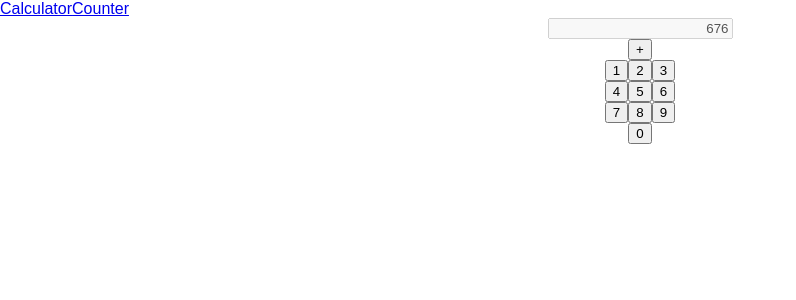
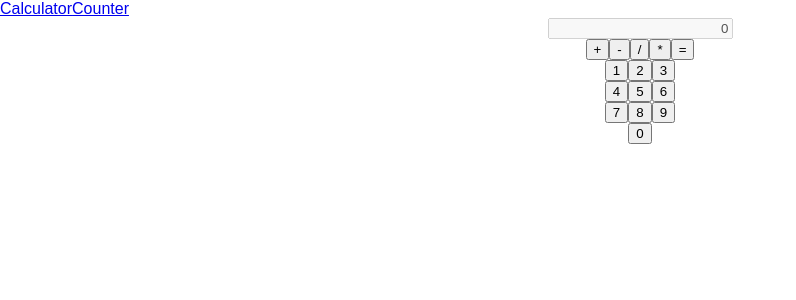
Before and after one commit to JarekZ92/Redux-homework, a React (Create React App) app: page /calculator in a window 1280 px wide. Shown: the top 300 px of the page, without its empty margins (0-796 px from the left). Built offline with nearby package versions, Linux system fonts and the light colour scheme.

Commit message:
added *,/ functions

```diff
--- a/src/state/calculator.js
+++ b/src/state/calculator.js
@@ -1,8 +1,19 @@
 const INPUT = 'calculator/INPUT'
 const ADD = 'calculator/ADD'
 const SUBSTRACT = 'calculator/SUBSTRACT'
+const RESULT = 'calculator/RESULT'
+const DEVIDE = 'calculator/DEVIDE'
+const MULTIPLY = 'calculator/MULTIPLY'
 
 export const addAction = () => ({ type: ADD })
+
+export const substractAction = () => ({ type: SUBSTRACT })
+
+export const resultAction = () => ({ type: RESULT })
+
+export const devideAction = () => ({ type: DEVIDE })
+
+export const multiplyAction = () => ({type: MULTIPLY})
 
 export const inputAction = number => ({
     type: INPUT,
@@ -16,6 +27,21 @@ const initialState = {
     lastOperation: null
 }
 
+const calculateResult = currentState => {
+    switch (currentState.lastOperation) {
+        case ADD:
+            return currentState.result + currentState.input
+        case SUBSTRACT:
+            return currentState.result - currentState.input
+        case DEVIDE:
+            return currentState.result / currentState.input
+            case MULTIPLY:
+            return currentState.result * currentState.input
+        default:
+            return currentState.result + currentState.input
+    }
+}
+
 export default (state = initialState, action) => {
     switch (action.type) {
         case INPUT:
@@ -27,7 +53,39 @@ export default (state = initialState, action) => {
         case ADD:
             return {
                 ...state,
-                result: state.result + state.input,
+                result: calculateResult(state),
+                input: 0,
+                isResultShown: true,
+                lastOperation: action.type
+            }
+        case SUBSTRACT:
+            return {
+                ...state,
+                result: calculateResult(state),
+                input: 0,
+                isResultShown: true,
+                lastOperation: action.type
+            }
+        case RESULT:
+            return {
+                ...state,
+                result: calculateResult(state),
+                input: 0,
+                isResultShown: true,
+                lastOperation: initialState.lastOperation
+            }
+        case DEVIDE:
+            return {
+                ...state,
+                result: calculateResult(state),
+                input: 0,
+                isResultShown: true,
+                lastOperation: action.type
+            }
+            case MULTIPLY:
+            return {
+                ...state,
+                result: calculateResult(state),
                 input: 0,
                 isResultShown: true,
                 lastOperation: action.type
--- a/src/store.js
+++ b/src/store.js
@@ -18,40 +18,40 @@ window.counterInc = () => store.dispatch(incAction())
 window.counterDec = () => store.dispatch(decAction())
 
 // automatic testing
-const getDiplayedVal = () => {
-    const state = store.getState().calculator
-    return state.isResultShown ? state.result : state.input
-}
+// const getDiplayedVal = () => {
+//     const state = store.getState().calculator
+//     return state.isResultShown ? state.result : state.input
+// }
 
-store.dispatch(inputAction(6))
-if (getDiplayedVal() !== 6) {
-    throw new Error('Input not works! Should be 6!')
-}
+// store.dispatch(inputAction(6))
+// if (getDiplayedVal() !== 6) {
+//     throw new Error('Input not works! Should be 6!')
+// }
 
-store.dispatch(inputAction(7))
-if (getDiplayedVal() !== 67) {
-    throw new Error('Input not works! Should be 67!')
-}
+// store.dispatch(inputAction(7))
+// if (getDiplayedVal() !== 67) {
+//     throw new Error('Input not works! Should be 67!')
+// }
 
-store.dispatch(inputAction(3))
-if (getDiplayedVal() !== 673) {
-    throw new Error('Input not works! Should be 673!')
-}
+// store.dispatch(inputAction(3))
+// if (getDiplayedVal() !== 673) {
+//     throw new Error('Input not works! Should be 673!')
+// }
 
-store.dispatch(addAction())
-if (getDiplayedVal() !== 673) {
-    throw new Error('Add not works! Should be 673!')
-}
+// store.dispatch(addAction())
+// if (getDiplayedVal() !== 673) {
+//     throw new Error('Add not works! Should be 673!')
+// }
 
-store.dispatch(inputAction(3))
-if (getDiplayedVal() !== 3) {
-    throw new Error('Input not works! Should be 3!')
-}
+// store.dispatch(inputAction(3))
+// if (getDiplayedVal() !== 3) {
+//     throw new Error('Input not works! Should be 3!')
+// }
 
-store.dispatch(addAction())
-if (getDiplayedVal() !== 676) {
-    throw new Error('Add not works! Should be 676!')
-}
+// store.dispatch(addAction())
+// if (getDiplayedVal() !== 676) {
+//     throw new Error('Add not works! Should be 676!')
+// }
 
 //functions in window are only for manual testing
 
--- a/src/views/Calculator.js
+++ b/src/views/Calculator.js
@@ -2,7 +2,7 @@
 
 import React from 'react'
 import { connect } from 'react-redux'
-import { inputAction } from '../state/calculator';
+import { addAction, inputAction, substractAction, resultAction, devideAction, multiplyAction } from '../state/calculator';
 
 const styles = {
     center: {
@@ -23,25 +23,29 @@ const Calculator = (props) => (
             />
         </div>
         <div>
-            <button>+</button>
+            <button onClick={props._addAction}>+</button>
+            <button onClick={props._substractAction}>-</button>
+            <button onClick={props._devideAction}>/</button>
+            <button onClick={props._multiplyAction}>*</button>
+            <button onClick={props._resultAction}>=</button>
         </div>
         <div>
             <button onClick={() => props._inputAction(1)}>1</button>
-            <button>2</button>
-            <button>3</button>
+            <button onClick={() => props._inputAction(2)}>2</button>
+            <button onClick={() => props._inputAction(3)}>3</button>
         </div>
         <div>
-            <button>4</button>
-            <button>5</button>
-            <button>6</button>
+            <button onClick={() => props._inputAction(4)}>4</button>
+            <button onClick={() => props._inputAction(5)}>5</button>
+            <button onClick={() => props._inputAction(6)}>6</button>
         </div>
         <div>
-            <button>7</button>
-            <button>8</button>
-            <button>9</button>
+            <button onClick={() => props._inputAction(7)}>7</button>
+            <button onClick={() => props._inputAction(8)}>8</button>
+            <button onClick={() => props._inputAction(9)}>9</button>
         </div>
         <div>
-            <button>0</button>
+            <button onClick={() => props._inputAction(0)}>0</button>
         </div>
     </div >
 )
@@ -49,11 +53,16 @@ const Calculator = (props) => (
 const mapStateToProps = state => ({
     _input: state.calculator.input,
     _result: state.calculator.result,
-    _isResultShown: state.calculator.isResultShown
+    _isResultShown: state.calculator.isResultShown,
 })
 
 const mapDispatchToProps = dispatch => ({ //dispath powiadamia reducery że zaszła jakaś akcja
-    _inputAction: number => dispatch(inputAction(number))
+    _inputAction: number => dispatch(inputAction(number)),
+    _addAction: () => dispatch(addAction()),
+    _substractAction: () => dispatch(substractAction()),
+    _resultAction: () => dispatch(resultAction()),
+    _devideAction: () => dispatch(devideAction()),
+    _multiplyAction: () => dispatch(multiplyAction())
 })
 
 export default connect(
```
